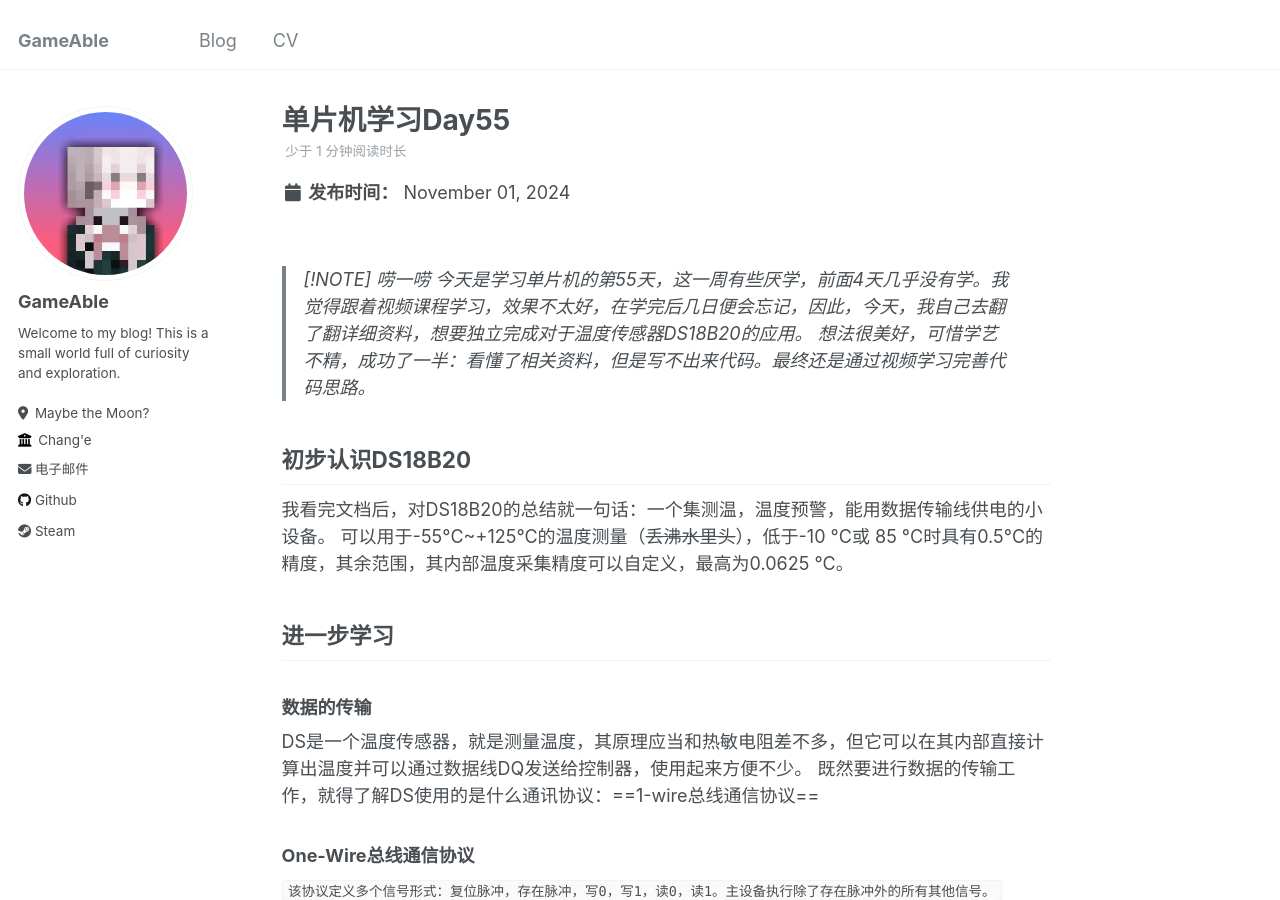
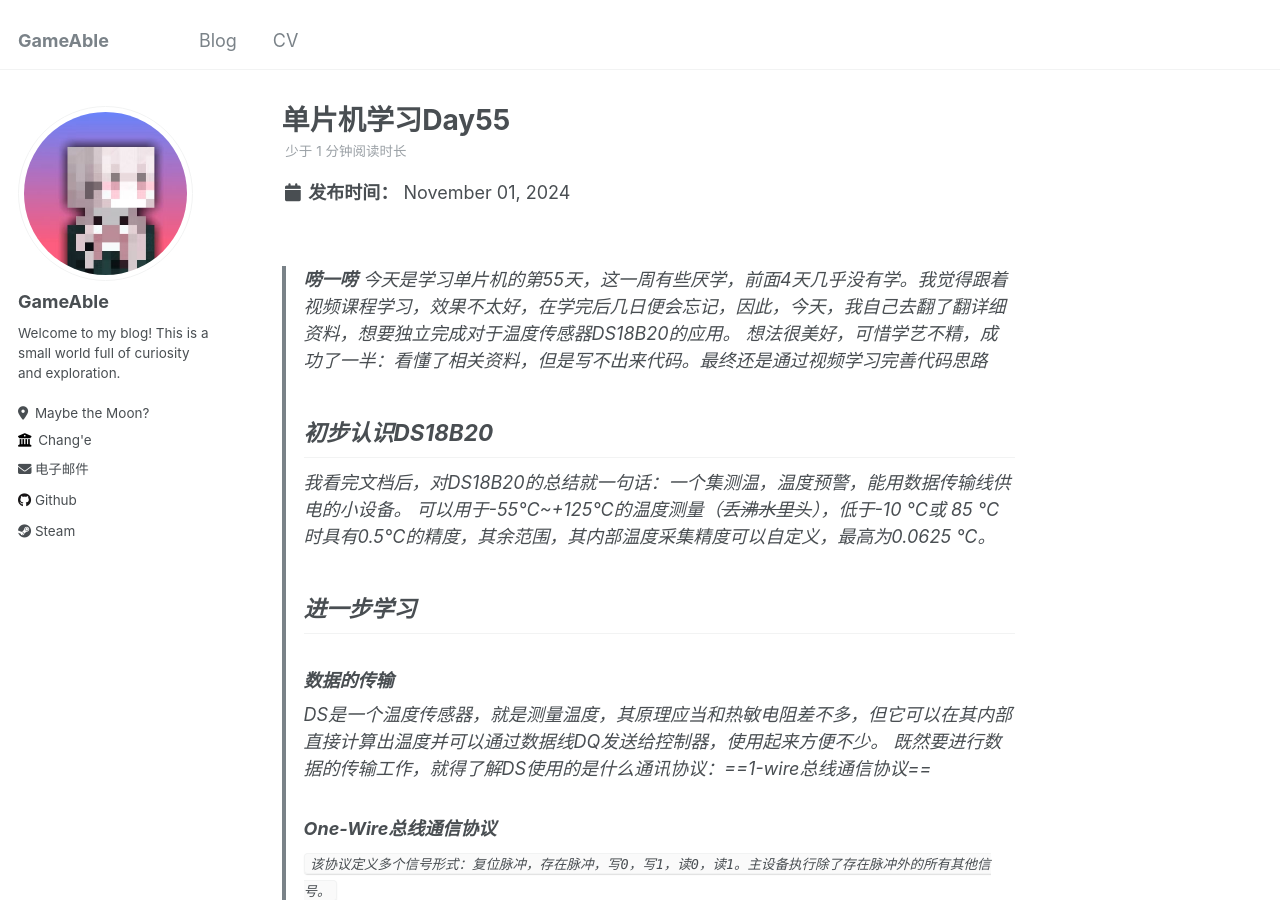
Before and after one commit to GameAble/GameAble.github.io, a Jekyll site: the page built from _posts/2024-11-01-单片机-Day55.md, in a window 1280 px wide and 900 px high. Built offline with Jekyll 4.4.1, drawn with Linux system fonts in a browser that asks for light colours.

Commit message:
modified:   "_posts/2024-11-01-\345\215\225\347\211\207\346\234\272-Day55.md"

```diff
--- a/_posts/2024-11-01-单片机-Day55.md
+++ b/_posts/2024-11-01-单片机-Day55.md
@@ -7,10 +7,9 @@ tags:
   - 学习记录
 ---
 
-> [!NOTE] 唠一唠
+> **唠一唠**
 > 今天是学习单片机的第55天，这一周有些厌学，前面4天几乎没有学。我觉得跟着视频课程学习，效果不太好，在学完后几日便会忘记，因此，今天，我自己去翻了翻详细资料，想要独立完成对于温度传感器DS18B20的应用。
-> 想法很美好，可惜学艺不精，成功了一半：看懂了相关资料，但是写不出来代码。最终还是通过视频学习完善代码思路。
-
+> 想法很美好，可惜学艺不精，成功了一半：看懂了相关资料，但是写不出来代码。最终还是通过视频学习完善代码思路
 ##  初步认识DS18B20
 我看完文档后，对DS18B20的总结就一句话：一个集测温，温度预警，能用数据传输线供电的小设备。
 可以用于-55°C~+125°C的温度测量（~~丢沸水里头~~），低于-10 °C或 85 °C时具有0.5°C的精度，其余范围，其内部温度采集精度可以自定义，最高为0.0625 °C。
```
Also changed, not shown: .obsidian/core-plugins.json, .obsidian/workspace.json.
